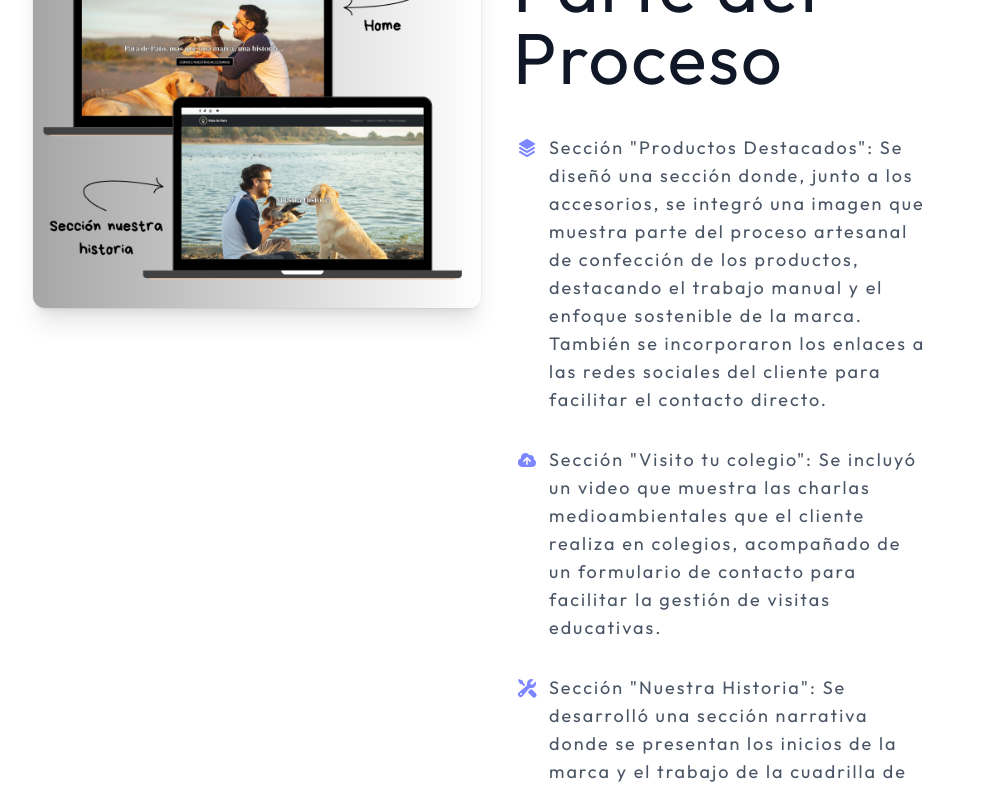
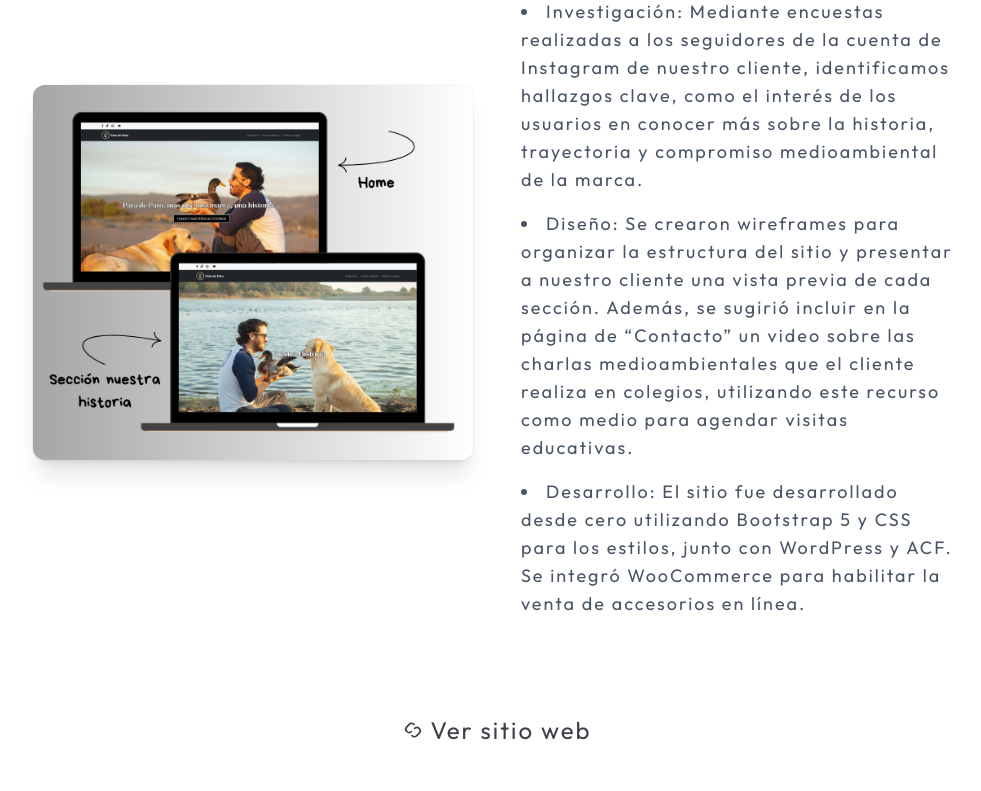
Before and after one commit to SitaRocco/practicando-react, a React (Vite) app: page /patadepato in a window 1280 px wide. Shown: the part 1460-2251 px from the top of the page, without its empty margins (143-1124 px from the left). Built offline with nearby package versions, Linux system fonts and the light colour scheme; what smtpexpress would draw is missing.

Commit message:
cambios en sección proyectos

```diff
--- a/src/components/Hero/Hero.jsx
+++ b/src/components/Hero/Hero.jsx
@@ -45,8 +45,9 @@ const Hero = () => {
   />
 
   {/* Recuadro principal */}
-  <div className="grid grid-cols-1 gap-10 items-center w-full z-10 mt-24 sm:mt-36 lg:mt-48">
-    <div className="mt-36 p-6 sm:p-10 text-center flex flex-col justify-center items-center bg-zinc-100 rounded-xl border border-black border-b-[4px]">
+  <div className="grid grid-cols-1 gap-10 items-center w-full z-10 mt-24 sm:mt-32
+   lg:mt-48">
+    <div className="mt-36 mb-20 p-6 sm:p-10 text-center flex flex-col justify-center items-center bg-zinc-100 rounded-xl border border-black border-b-[4px]">
       <h1 className="text-4xl sm:text-7xl font-extrabold text-zinc-700 mb-6 mt-6">
         Rocío Castillo
       </h1>
--- a/src/pages/patadepato.jsx
+++ b/src/pages/patadepato.jsx
@@ -46,72 +46,42 @@ function Patadepato() {
 
       </div>
 
-  <div className=" px-6 lg:px-44  py-24" >
+<div className="px-6 lg:px-44 py-24">
+  <div className="mx-auto max-w-6xl grid grid-cols-1 lg:grid-cols-2 gap-12 items-center">
 
-    <div className="mx-auto grid max-w-2xl grid-cols-1 gap-x-8 gap-y-16 sm:gap-y-20 lg:mx-0 lg:max-w-none lg:grid-cols-2 ">
-            <img src={mockup4} alt="mockup-patadepato-web" class="w-[48rem] max-w-none rounded-xl shadow-xl ring-1 ring-gray-400/10 sm:w-[57rem] md:-ml-4 lg:-ml-0" className="w-250 sm:w-900 rounded-xl shadow-xl ring-1 ring-gray-400/10"/>
+    {/* Imagen */}
+    <img
+      src={mockup4}
+      alt="mockup-patadepato-web"
+      className="w-full rounded-xl shadow-xl ring-1 ring-gray-400/10"
+    />
 
-      <div className="lg:pr-8 lg:pt-4">
+    {/* Texto con listado */}
+    <div>
+      <h2 className="font-bold tracking-tight text-gray-900 text-4xl sm:text-5xl">
+        Parte del Proceso
+      </h2>
+      <ul className="mt-6 space-y-4 text-lg text-gray-600 list-disc list-inside">
+        <li>
+          <strong>Investigación:</strong> Mediante encuestas realizadas a los seguidores de la cuenta de Instagram de nuestro cliente,
+  identificamos hallazgos clave, como el interés de los usuarios en conocer más sobre la historia, trayectoria
+  y compromiso medioambiental de la marca.
+        </li>
+        <li>
+          <strong>Diseño:</strong> Se crearon wireframes para organizar la estructura del sitio y presentar a nuestro cliente una vista previa
+  de cada sección. Además, se sugirió incluir en la página de “Contacto” un video sobre las charlas medioambientales
+  que el cliente realiza en colegios, utilizando este recurso como medio para agendar visitas educativas.
+        </li>
+        <li>
+          <strong>Desarrollo:</strong> El sitio fue desarrollado desde cero utilizando Bootstrap 5 y CSS para los estilos, junto con WordPress y ACF.
+  Se integró WooCommerce para habilitar la venta de accesorios en línea.</li>
+      </ul>
+    </div>
 
-        <div className=" lg:max-w-6xl">
+  </div>
+</div>
 
-          <p className="mt-2  font-bold tracking-tight text-gray-900 text-4xl sm:text-7xl">Parte del Proceso</p>
 
-          <dl className="mt-10 max-w-xl space-y-8 text-lg leading-7 text-gray-600 lg:max-w-none">
-            <div className="relative pl-9">
-              <dt className="inline font-semibold text-gray-900"><svg xmlns="http://www.w3.org/2000/svg" viewBox="0 0 20 20"
-                  fill="currentColor" aria-hidden="true" className="absolute left-1 top-1 h-5 w-5 text-indigo-400">
-                  <path
-                    d="M3.196 12.87l-.825.483a.75.75 0 000 1.294l7.25 4.25a.75.75 0 00.758 0l7.25-4.25a.75.75 0 000-1.294l-.825-.484-5.666 3.322a2.25 2.25 0 01-2.276 0L3.196 12.87z">
-                  </path>
-                  <path
-                    d="M3.196 8.87l-.825.483a.75.75 0 000 1.294l7.25 4.25a.75.75 0 00.758 0l7.25-4.25a.75.75 0 000-1.294l-.825-.484-5.666 3.322a2.25 2.25 0 01-2.276 0L3.196 8.87z">
-                  </path>
-                  <path
-                    d="M10.38 1.103a.75.75 0 00-.76 0l-7.25 4.25a.75.75 0 000 1.294l7.25 4.25a.75.75 0 00.76 0l7.25-4.25a.75.75 0 000-1.294l-7.25-4.25z">
-                  </path>
-                </svg>
-              </dt>
-              <dd className="inline">Sección "Productos Destacados":
-
-Se diseñó una sección donde, junto a los accesorios, se integró una imagen que muestra parte del proceso artesanal de confección de los productos, destacando el trabajo manual y el enfoque sostenible de la marca. También se incorporaron los enlaces a las redes sociales del cliente para facilitar el contacto directo.
-              </dd>
-            </div>
-            <div className="relative pl-9">
-              <dt className="inline font-semibold text-gray-900">
-                <svg xmlns="http://www.w3.org/2000/svg" viewBox="0 0 20 20" fill="currentColor" aria-hidden="true"
-                  className="absolute left-1 top-1 h-5 w-5 text-indigo-400">
-                  <path fill-rule="evenodd"
-                    d="M5.5 17a4.5 4.5 0 01-1.44-8.765 4.5 4.5 0 018.302-3.046 3.5 3.5 0 014.504 4.272A4 4 0 0115 17H5.5zm3.75-2.75a.75.75 0 001.5 0V9.66l1.95 2.1a.75.75 0 101.1-1.02l-3.25-3.5a.75.75 0 00-1.1 0l-3.25 3.5a.75.75 0 101.1 1.02l1.95-2.1v4.59z"
-                    clip-rule="evenodd"></path>
-                </svg>
-
-              </dt>
-              <dd className="inline">Sección "Visito tu colegio":
-
-             Se incluyó un video que muestra las charlas medioambientales que el cliente realiza en colegios, acompañado de un formulario de contacto para facilitar la gestión de visitas educativas.</dd>
-            </div>
-            <div className="relative pl-9">
-              <dt className="inline font-semibold text-gray-900"><svg xmlns="http://www.w3.org/2000/svg" viewBox="0 0 20 20"
-                  fill="currentColor" aria-hidden="true" className="absolute left-1 top-1 h-5 w-5 text-indigo-400">
-                  <path fill-rule="evenodd"
-                    d="M14.5 10a4.5 4.5 0 004.284-5.882c-.105-.324-.51-.391-.752-.15L15.34 6.66a.454.454 0 01-.493.11 3.01 3.01 0 01-1.618-1.616.455.455 0 01.11-.494l2.694-2.692c.24-.241.174-.647-.15-.752a4.5 4.5 0 00-5.873 4.575c.055.873-.128 1.808-.8 2.368l-7.23 6.024a2.724 2.724 0 103.837 3.837l6.024-7.23c.56-.672 1.495-.855 2.368-.8.096.007.193.01.291.01zM5 16a1 1 0 11-2 0 1 1 0 012 0z"
-                    clip-rule="evenodd"></path>
-                  <path
-                    d="M14.5 11.5c.173 0 .345-.007.514-.022l3.754 3.754a2.5 2.5 0 01-3.536 3.536l-4.41-4.41 2.172-2.607c.052-.063.147-.138.342-.196.202-.06.469-.087.777-.067.128.008.257.012.387.012zM6 4.586l2.33 2.33a.452.452 0 01-.08.09L6.8 8.214 4.586 6H3.309a.5.5 0 01-.447-.276l-1.7-3.402a.5.5 0 01.093-.577l.49-.49a.5.5 0 01.577-.094l3.402 1.7A.5.5 0 016 3.31v1.277z">
-                  </path>
-                </svg></dt>
-              <dd class="inline">Sección "Nuestra Historia":
-
-              Se desarrolló una sección narrativa donde se presentan los inicios de la marca y el trabajo de la cuadrilla de limpieza de playas, resaltando el compromiso medioambiental y comunitario.
-              </dd>
-            </div>
-          </dl>
-        </div>
-
-      </div>
-    </div>
-  </div>
 <div className="mb-6 text-center sm:text-2xl text-xl ">
     <a
       href="https://patadepato.cl/"
```
